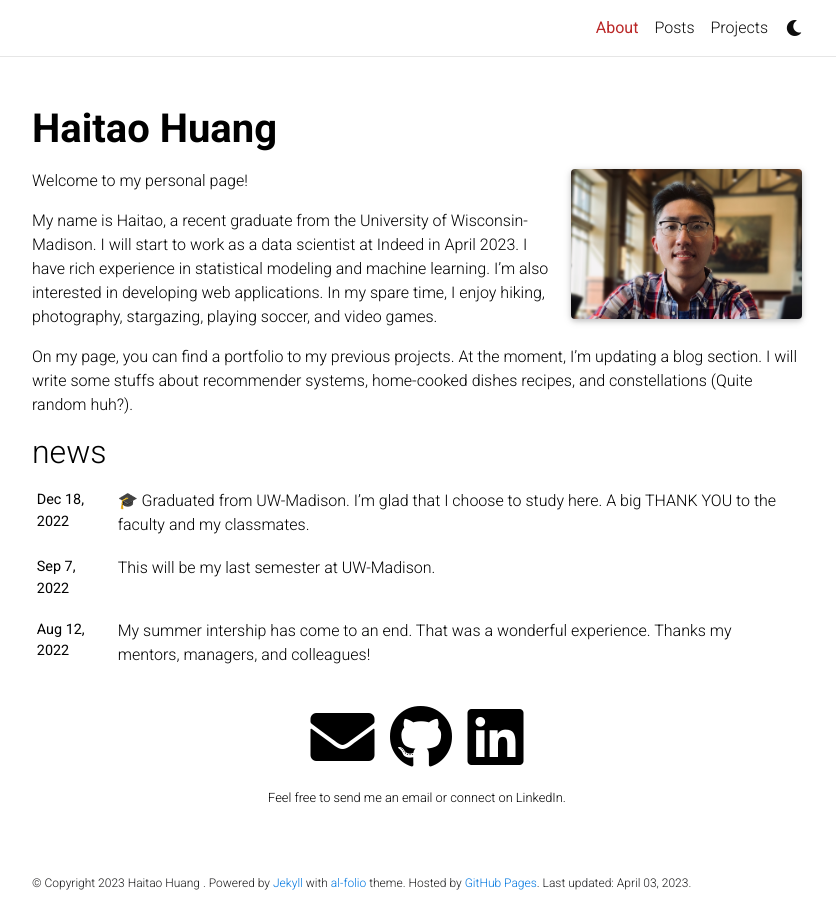
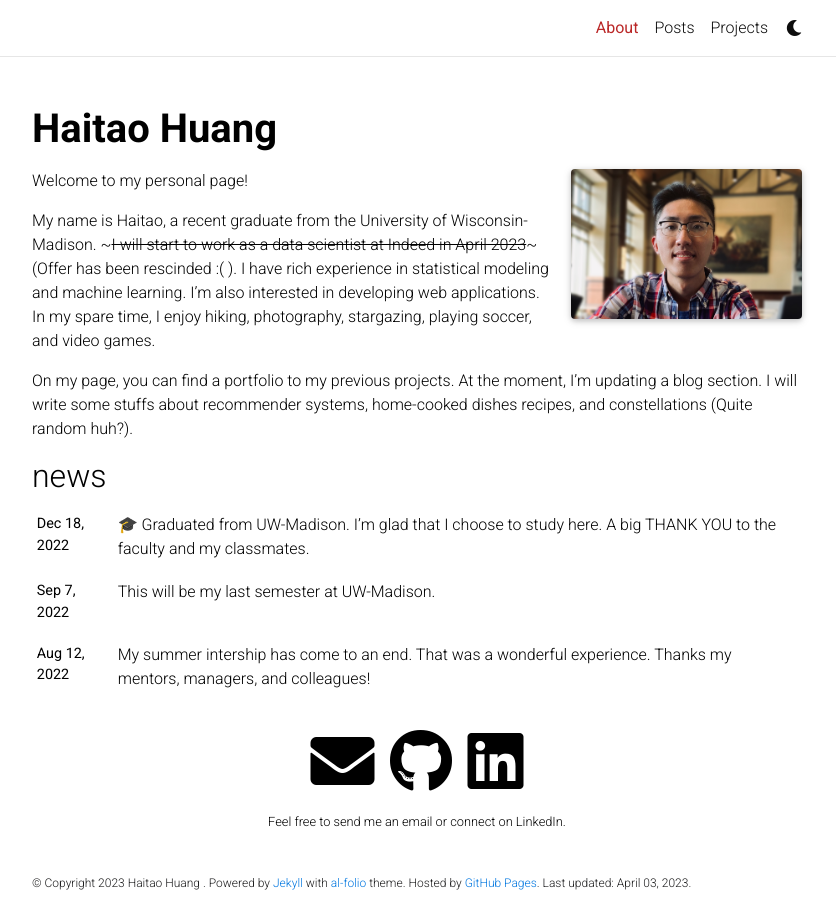
Before and after one commit to v0rt3xh/v0rt3xh.github.io, a Jekyll site: the page built from _pages/about.md, in a window 1280 px wide. Shown: the whole page, without its empty margins (223-1059 px from the left). Built offline with Jekyll 4.4.1, drawn with Linux system fonts in a browser that asks for light colours; full-size pictures stand in for the smaller copies a plugin makes; comment, search, counter and statistics services are not loaded; a style sheet for code colours, icons or effects is not loaded.

Commit message:
Sad News 2023.03.23

```diff
--- a/_pages/about.md
+++ b/_pages/about.md
@@ -17,6 +17,6 @@ social: true  # includes social icons at the bottom of the page
 
 Welcome to my personal page!
 
-My name is Haitao, a recent graduate from the University of Wisconsin-Madison. I will start to work as a data scientist at Indeed in April 2023. I have rich experience in statistical modeling and machine learning. I'm also interested in developing web applications. In my spare time, I enjoy hiking, photography, stargazing, playing soccer, and video games.
+My name is Haitao, a recent graduate from the University of Wisconsin-Madison. ~~~I will start to work as a data scientist at Indeed in April 2023~~~ (Offer has been rescinded :( ). I have rich experience in statistical modeling and machine learning. I'm also interested in developing web applications. In my spare time, I enjoy hiking, photography, stargazing, playing soccer, and video games.
 
 On my page, you can find a portfolio to my previous projects. At the moment, I'm updating a blog section. I will write some stuffs about recommender systems, home-cooked dishes recipes, and constellations (Quite random huh?).
```
